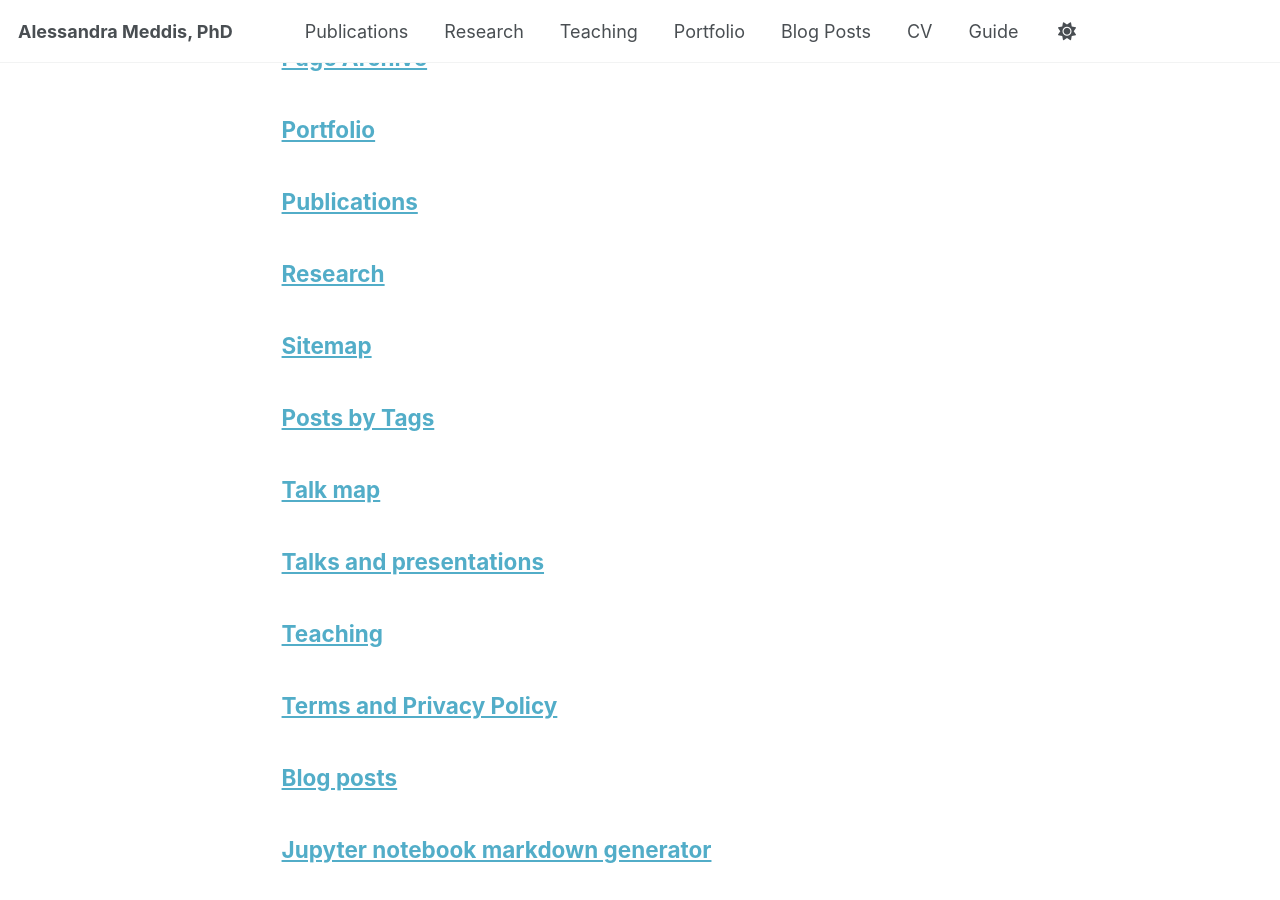
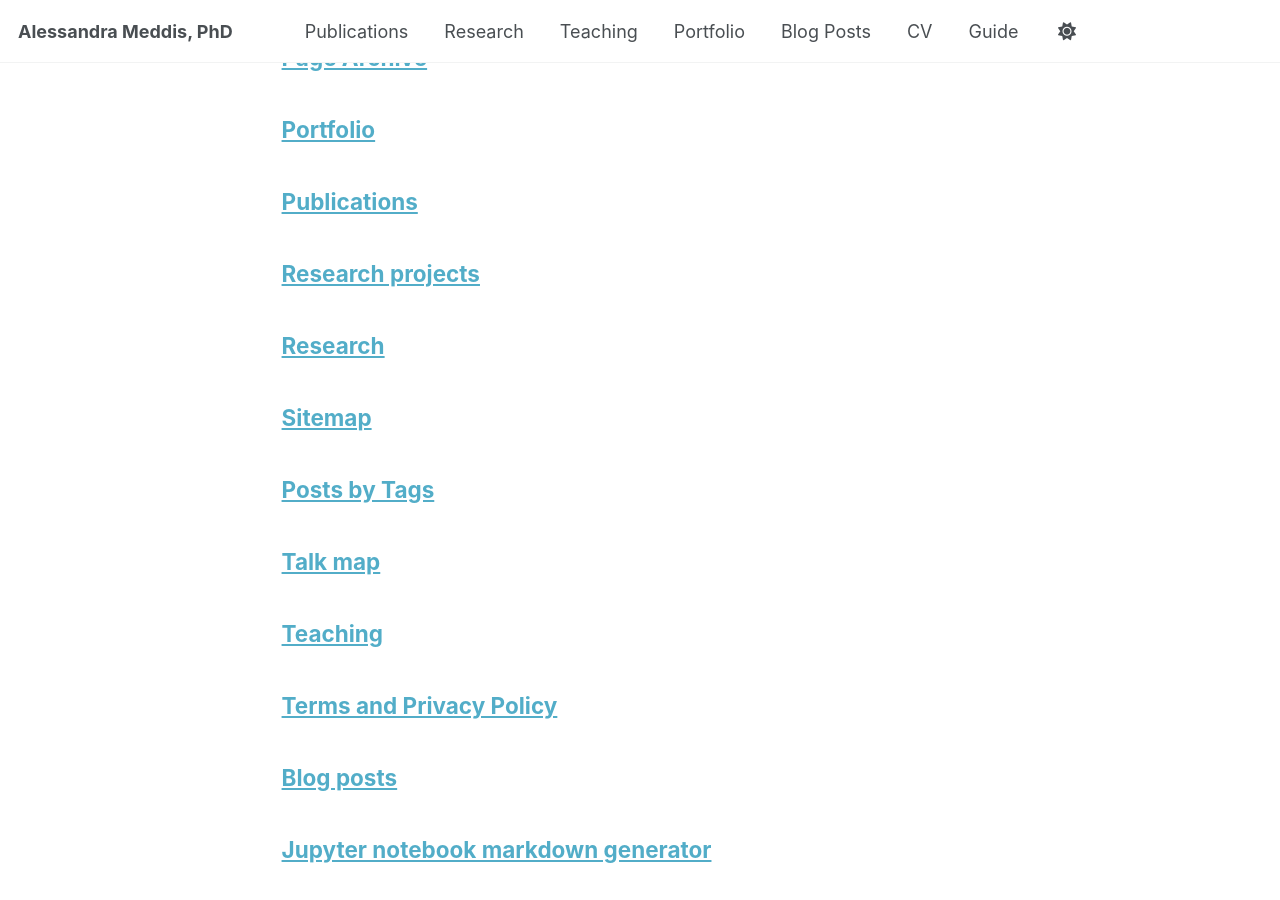
Before and after one commit to AMeddis/ameddis.github.io, a Jekyll site: the page built from _pages/page-archive.html, in a window 1280 px wide and 900 px high, scrolled down 776 px. Built offline with Jekyll 4.4.1, drawn with Linux system fonts in a browser that asks for light colours.

Commit message:
Update and rename talks.html to research.html

```diff
--- a/_pages/talks.html
+++ b/_pages/research.html
@@ -1,7 +1,7 @@
 ---
 layout: archive
-title: "Talks and presentations"
-permalink: /talks/
+title: "Research projects"
+permalink: /research/
 author_profile: true
 ---
 
```
